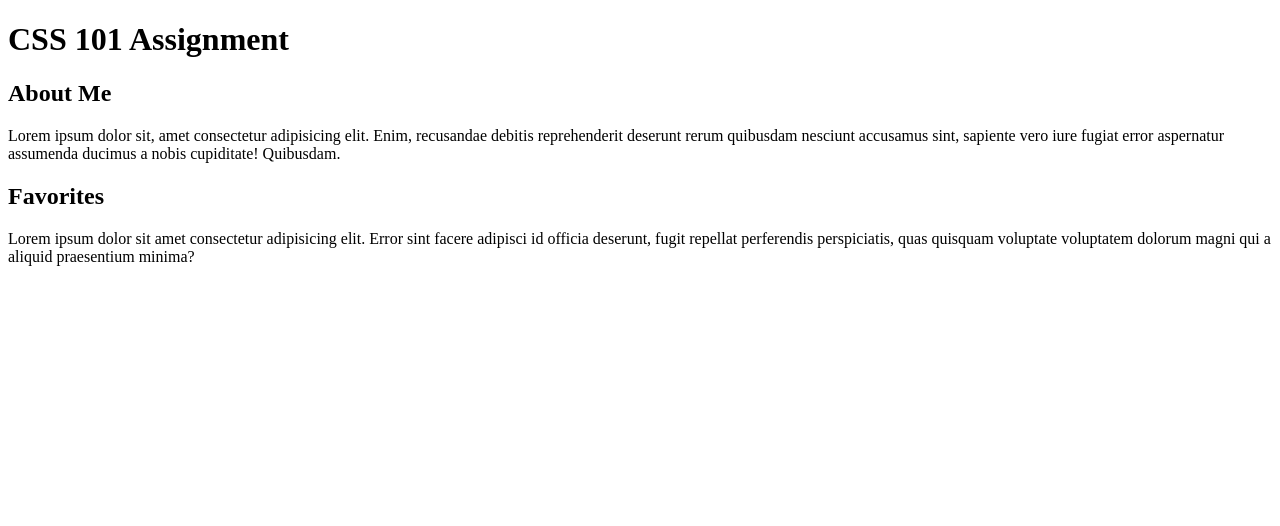
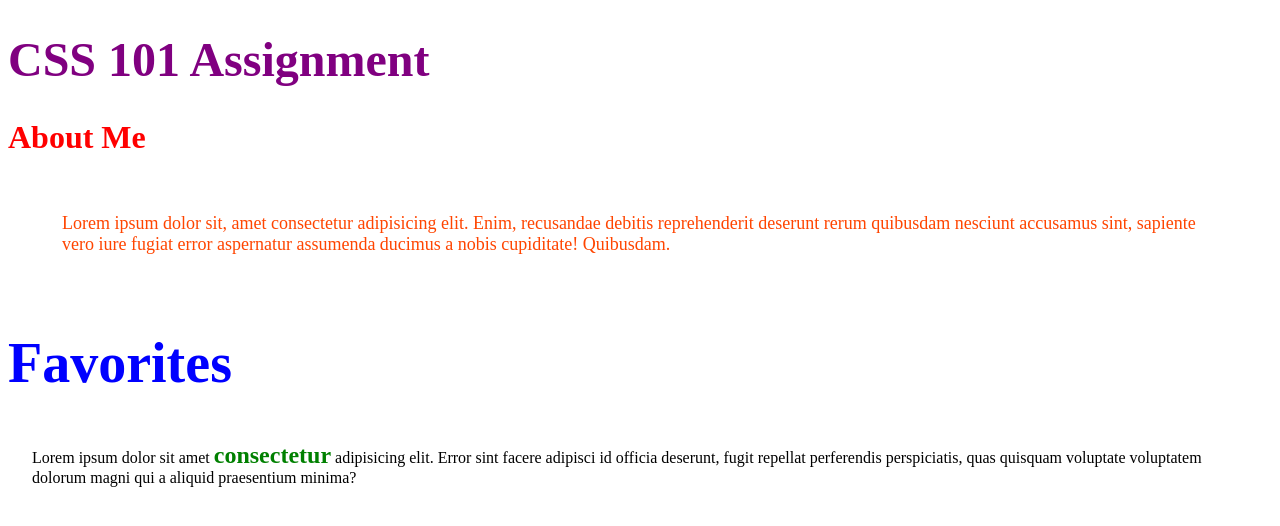
Before and after one commit to smh7210/css-practice, a plain HTML site: page index.html in a window 1280 px wide. Drawn offline with Linux system fonts and the light colour scheme.

Commit message:
added style sheet

```diff
--- a/index.html
+++ b/index.html
@@ -5,6 +5,7 @@
     <meta http-equiv="X-UA-Compatible" content="IE=edge">
     <meta name="viewport" content="width=device-width, initial-scale=1.0">
     <title>CSS Practice</title>
+    <link rel="stylesheet" href="styles.css">
 </head>
 <body>
     <header>
--- a/styles.css
+++ b/styles.css
@@ -0,0 +1,33 @@
+.main-heading {
+    font-size: 48px;
+    color: purple;
+}
+
+h2 {
+    font-size: 32px;
+}
+
+.first-subheading {
+    color: red;
+}
+
+p {
+    margin: 24px;
+}
+
+.first-paragraph {
+    font-size: 18px;
+    color: orangered;
+    padding: 30px;
+}
+
+.second-subheading {
+    color: blue;
+    font-size: 56px;
+}
+
+.bonus {
+    font-weight: bold;
+    font-size: 24px;
+    color: green;
+}
```
